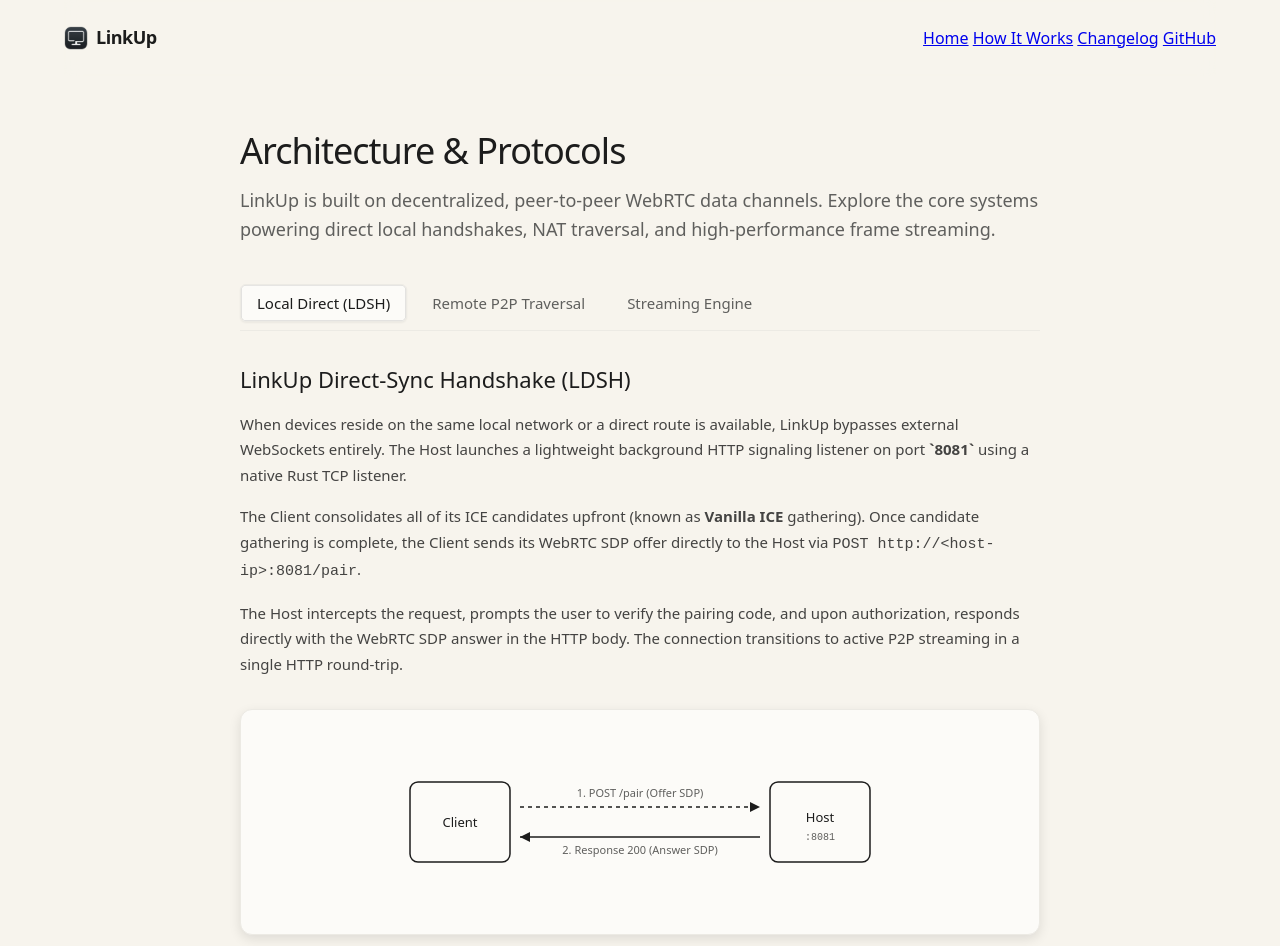
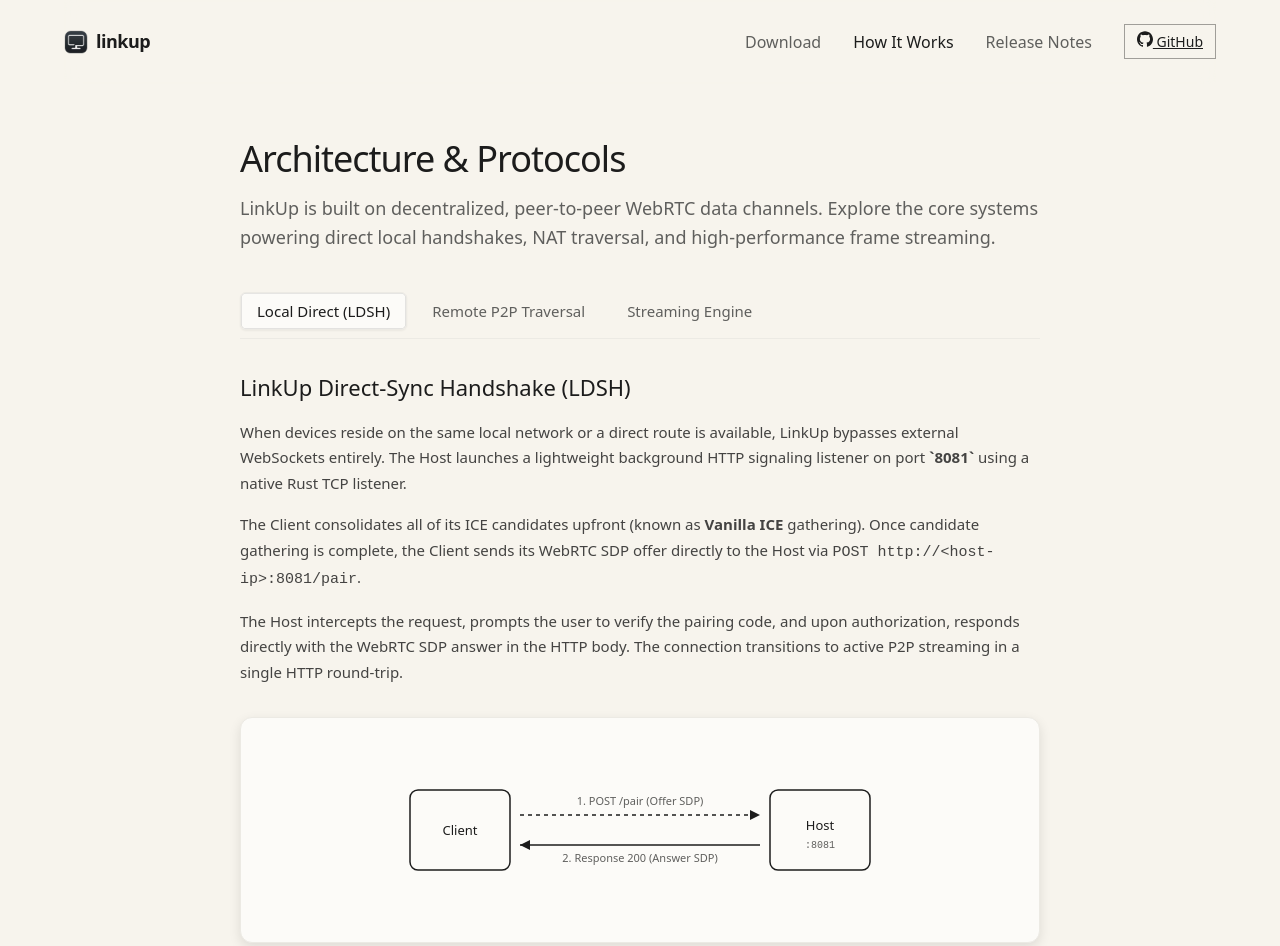
Before and after one commit to Hootsworth/LinkUp, a website: page docs/how-it-works.html in a window 1280 px wide. Shown: the top 946 px of the page. Drawn offline with Linux system fonts and the light colour scheme.

Commit message:
fix: align how-it-works navigation markup with design style classes

```diff
--- a/docs/how-it-works.html
+++ b/docs/how-it-works.html
@@ -74,14 +74,20 @@
     <!-- Header Navigation -->
     <header class="landing-header">
       <a href="index.html" class="logo" style="display: flex; align-items: center; gap: 8px; text-decoration: none; color: var(--charcoal);">
-        <img src="logo.png" alt="LinkUp" class="logo-icon" style="width: 24px; height: 24px;">
-        <span style="font-weight: 600; font-size: 18px; letter-spacing: -0.5px;">LinkUp</span>
+        <img src="logo.png" alt="LinkUp" class="logo-icon" style="width: 24px; height: 24px; border-radius: 4px;">
+        <span style="font-weight: 600; font-size: 18px; letter-spacing: -0.5px; text-transform: none;">linkup</span>
       </a>
-      <nav class="landing-nav">
-        <a href="index.html#home">Home</a>
-        <a href="#" class="active">How It Works</a>
-        <a href="index.html#releases">Changelog</a>
-        <a href="https://github.com/Hootsworth/LinkUp" class="nav-github" target="_blank">GitHub</a>
+      <nav class="header-nav">
+        <a href="index.html#home" class="nav-link">Download</a>
+        <a href="#" class="nav-link active">How It Works</a>
+        <a href="index.html#releases" class="nav-link">Release Notes</a>
+        <a href="https://github.com/Hootsworth/LinkUp" target="_blank" class="github-link btn-ghost btn-sm">
+          <svg viewBox="0 0 24 24" width="16" height="16" fill="currentColor">
+            <path
+              d="M12 .297c-6.63 0-12 5.373-12 12 0 5.303 3.438 9.8 8.205 11.385.6.113.82-.258.82-.577 0-.285-.01-1.04-.015-2.04-3.338.724-4.042-1.61-4.042-1.61C4.422 18.07 3.633 17.7 3.633 17.7c-1.087-.744.084-.729.084-.729 1.205.084 1.838 1.236 1.838 1.236 1.07 1.835 2.809 1.305 3.495.998.108-.776.417-1.305.76-1.605-2.665-.3-5.466-1.332-5.466-5.93 0-1.31.465-2.38 1.235-3.22-.135-.303-.54-1.523.105-3.176 0 0 1.005-.322 3.3 1.23.96-.267 1.98-.399 3-.405 1.02.006 2.04.138 3 .405 2.28-1.552 3.285-1.23 3.285-1.23.645 1.653.24 2.873.12 3.176.765.84 1.23 1.91 1.23 3.22 0 4.61-2.805 5.625-5.475 5.92.42.36.81 1.096.81 2.22 0 1.606-.015 2.896-.015 3.286 0 .315.21.69.825.57C20.565 22.092 24 17.592 24 12.297c0-6.627-5.373-12-12-12" />
+          </svg>
+          GitHub
+        </a>
       </nav>
     </header>
 
```
